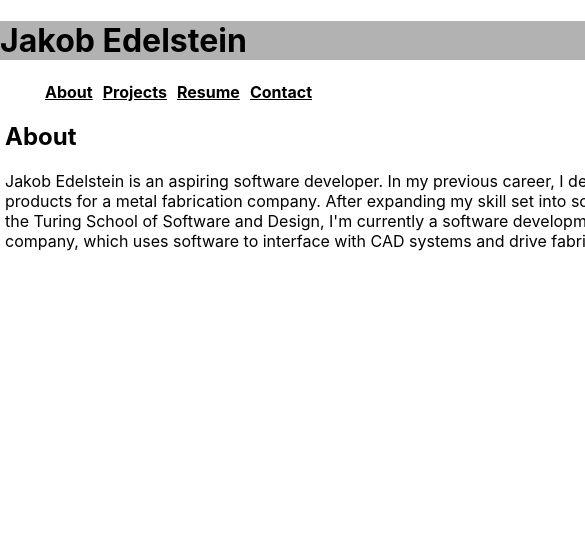
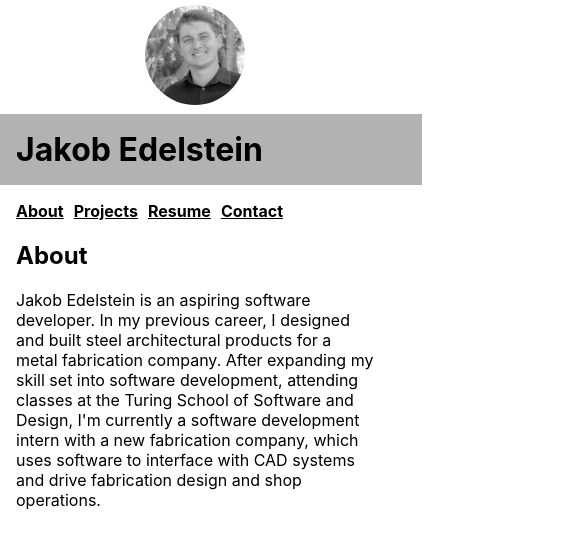
Before and after one commit to jake-edel/portfolio-site-old, a React (Create React App) app: page / in a window 390 px wide. Shown: the top 548 px of the page, 585 px wide, since content can reach past the window. Built offline with nearby package versions, Linux system fonts and the light colour scheme.

Commit message:
edit styles

```diff
--- a/src/index.css
+++ b/src/index.css
@@ -12,25 +12,50 @@ code {
     monospace;
 }
 
+main {
+  max-width: 1200px;
+  margin: 0 auto;
+}
+
 .headshot {
-  background-color: rgb(0, 0, 0);
-  float: left;
+  width: 100%;
+}
+
+.sidebar {
+  width: 25%;
+  display: inline-block;
+}
+
+.content {
+  vertical-align: top;
+  width: 75%;
+  display: inline-block;
+}
+
+.page-content {
+  padding: 0 16px;
 }
 
 .name {
+  padding: 16px 16px;
   background-color: rgb(178, 178, 178);
-  width: 1100px;
+  width: 100%;
+  margin: 0;
 }
 
-.about{
-  width: 900px;
-  position: relative;
-  left: 5px;
+.profile-image-container {
+  background-image: url(./headshot.jpg);
+  width: 100%;
+  height: 500px;
+  background-position: center;
+  background-size: cover;
+}
+
+.about {
 }
 
 .contact {
-  position: relative;
-  left: 5px;
+
 }
 
 .project-list {
@@ -44,9 +69,13 @@ a {
   display: inline-block;
 }
 
+ul {
+  padding: 0;
+}
+
 li {
   display: inline;
-  padding: 5px;
+  padding-right: 10px;
 }
 
 .navbar {
@@ -54,15 +83,31 @@ li {
 }
 
 .resume {
-  outline: 5px solid black;
-  width: 800px;
-  position:relative;
-  left: 10px;
+  width: 100%;
+  display: block;
+  }
 
-  /* float: center; */
-
+.resume-container {
+  border: 5px solid black;
 }
 
-.debug {
-  outline: 3px solid red;
+@media screen and (max-width:550px) {
+  .sidebar {
+    width: 100%;
+  }
+
+  .mobile-spacer {
+    padding: 5px ;
+  }
+
+  .profile-image-container {
+    height: 100px;
+    width: 100px;
+    margin: 0 auto;
+    border-radius: 50px;
+  }
+
+  .content {
+    width: 100%;
+  }
 }
```
